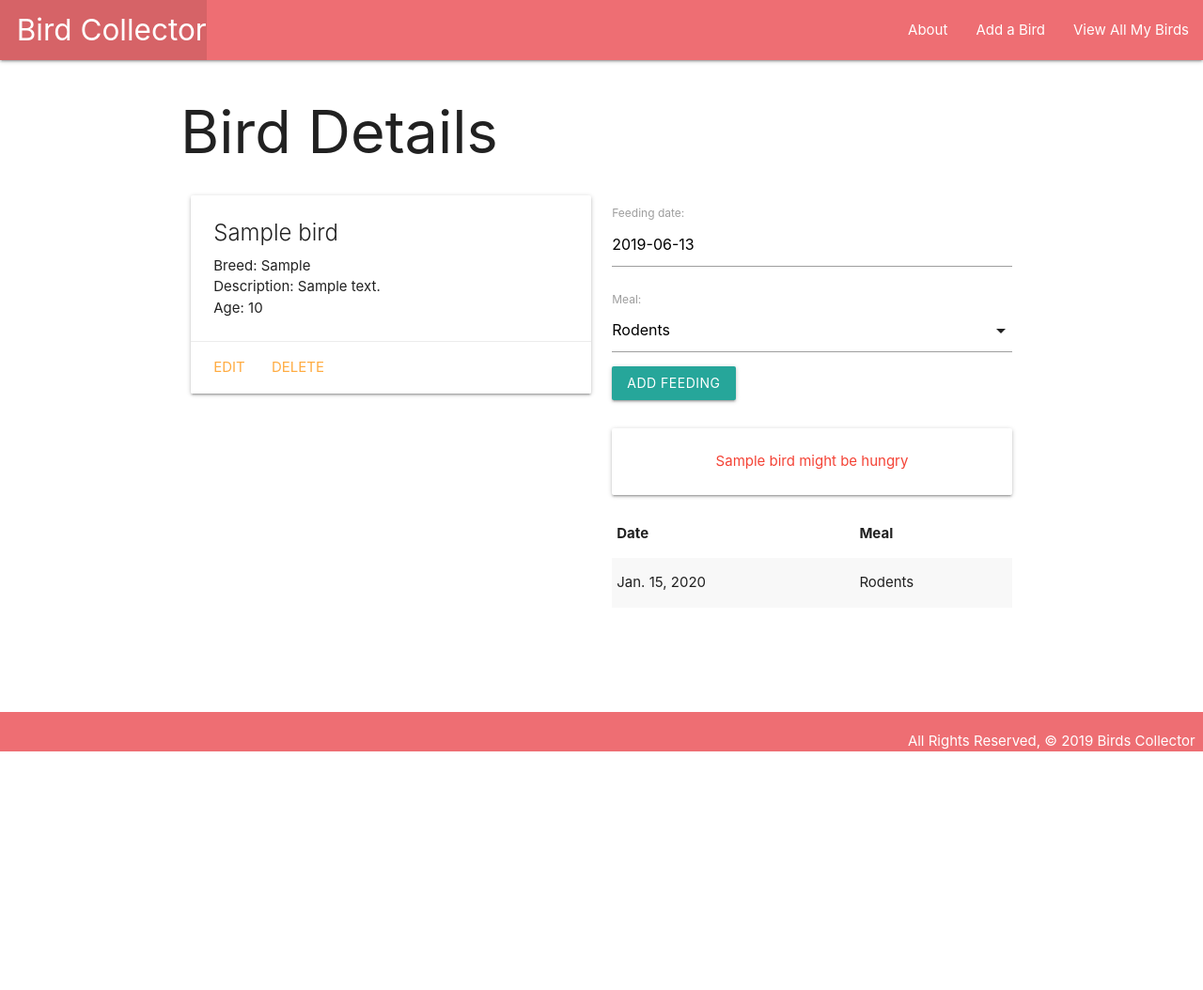
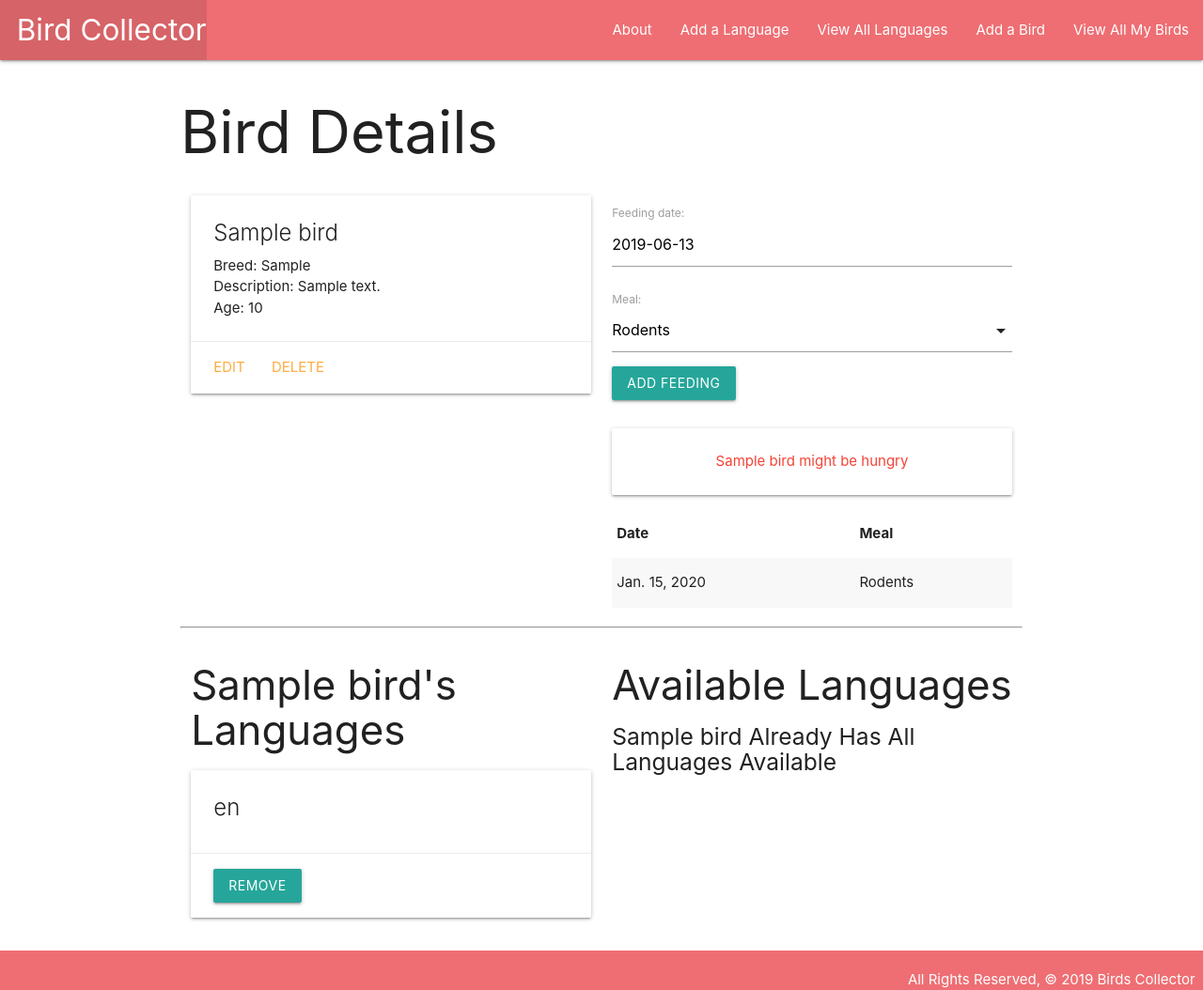
Before and after one commit to brandonroesler/finchcollector, a Django app: page /birds/1/ in a window 1280 px wide. Shown: the whole page at 94% size. Before the commit the page ends 800 px from the top, so only its background shows below. Run offline with Django 3.2, Linux system fonts and the light colour scheme; tables that the repository leaves empty hold one stand-in row (values such as "Sample post").

Commit message:
add language

```diff
--- a/main_app/admin.py
+++ b/main_app/admin.py
@@ -1,6 +1,7 @@
 from django.contrib import admin
-from .models import Bird, Feeding
+from .models import Bird, Feeding, Language
 
 # Register your models here.
 admin.site.register(Bird)
 admin.site.register(Feeding)
+admin.site.register(Language)
--- a/main_app/models.py
+++ b/main_app/models.py
@@ -8,12 +8,22 @@ MEALS = (
     ('T', 'Trash')
 )
 
+class Language(models.Model):
+    language = models.CharField(max_length=50)
+
+    def __str__(self):
+        return self.language
+
+    def get_absolute_url(self):
+        return reverse('languages_detail', kwargs={'pk': self.id})
+
 # Create your models here.
 class Bird(models.Model):
     name = models.CharField(max_length=100)
     breed = models.CharField(max_length=100)
     description = models.TextField(max_length=250)
     age = models.IntegerField()
+    languages = models.ManyToManyField(Language)
 
     def __str__(self):
         return self.name
--- a/main_app/templates/base.html
+++ b/main_app/templates/base.html
@@ -20,6 +20,8 @@
                 </ul>
                 <ul class="right">
                     <li><a href="{% url 'about' %}">About</a></li>
+                    <li><a href="{% url 'languages_create' %}">Add a Language</a></li>
+                    <li><a href="{% url 'languages_index' %}">View All Languages</a></li>
                     <li><a href="{% url 'birds_create' %}">Add a Bird</a></li>
                     <li><a href="{% url 'index' %}">View All My Birds</a></li>
                 </ul>
--- a/main_app/templates/birds/detail.html
+++ b/main_app/templates/birds/detail.html
@@ -49,7 +49,54 @@
     </table>
   </div>
 </div>
-
+<hr>
+<div class="row">
+  <div class="col s6">
+    <h3>{{ bird.name }}'s Languages</h3>
+    {% if bird.languages.count %}
+      {% for language in bird.languages.all %}
+        <div class="card">
+          <div class="card-content">
+            <span class="card-title">
+              {{ language.language }}
+            </span>
+          </div>
+            <div class="card-action">
+              <form action="{% url 'unassoc_language' bird.id language.id %}" method="post">
+                {% csrf_token %}
+                <button type="submit" class="btn">Remove</button>
+              </form>
+            </div>
+          </div>
+      {% endfor %}
+    {% else %}
+      <h5>No Languages :(</h5>
+    {% endif %}
+  </div>
+  <!-- Available languages will come after this line -->
+  <div class="col s6">
+    <h3>Available Languages</h3>
+    {% if languages.count %}
+      {% for language in languages.all %}
+        <div class="card">
+          <div class="card-content">
+            <span class="card-title">
+              {{ language.language }}
+            </span>
+          </div>
+          <div class="card-action">
+            <form action="{% url 'assoc_language' bird.id language.id %}" method="post">
+              {% csrf_token %}
+              <button type="submit" class="btn">Add</button>
+            </form>
+          </div>
+        </div>
+      {% endfor %}
+    {% else %}
+      <h5>{{bird.name}} Already Has All Languages Available</h5>
+    {% endif %}
+  </div>
+</div>
 <script>
   var dateEl = document.getElementById('id_date');
   M.Datepicker.init(dateEl, {
--- a/main_app/urls.py
+++ b/main_app/urls.py
@@ -10,4 +10,11 @@ urlpatterns = [
     path('birds/<int:pk>/update', views.BirdUpdate.as_view(), name='birds_update'),
     path('birds/<int:pk>/delete', views.BirdDelete.as_view(), name='birds_delete'),
     path('birds/<int:bird_id>/add_feeding/', views.add_feeding, name='add_feeding'),
+    path('birds/<int:bird_id>/assoc_language/<int:language_id>/', views.assoc_language, name='assoc_language'),
+    path('birds/<int:bird_id>/unassoc_language/<int:language_id>/', views.unassoc_language, name='unassoc_language'),
+    path('languages/', views.LanguageList.as_view(), name='languages_index'),
+    path('languages/<int:pk>/', views.LanguageDetail.as_view(), name='languages_detail'),
+    path('languages/create/', views.LanguageCreate.as_view(), name='languages_create'),
+    path('languages/<int:pk>/update/', views.LanguageUpdate.as_view(), name='languages_update'),
+    path('languages/<int:pk>/delete/', views.LanguageDelete.as_view(), name='languages_delete'),
 ]
--- a/main_app/views.py
+++ b/main_app/views.py
@@ -1,12 +1,13 @@
 from django.shortcuts import render, redirect
 from django.views.generic.edit import CreateView, UpdateView, DeleteView
-from .models import Bird
+from django.views.generic import ListView, DetailView
+from .models import Bird, Language
 from .forms import FeedingForm
 
 # Create your views here.
 class BirdCreate(CreateView):
     model = Bird
-    fields = '__all__'
+    fields = ['name', 'breed', 'description', 'age' ]
     success_url = '/birds/'
 
 class BirdUpdate(UpdateView):
@@ -29,9 +30,10 @@ def birds_index(request):
 
 def birds_detail(request, bird_id):
     bird = Bird.objects.get(id=bird_id)
+    languages_bird_doesnt_have = Language.objects.exclude(id__in=bird.languages.all().values_list('id'))
     feeding_form = FeedingForm()
     return render(request, 'birds/detail.html', {
-        'bird': bird, 'feeding_form': feeding_form
+        'bird': bird, 'languages': languages_bird_doesnt_have, 'feeding_form': feeding_form
     })
 
 def add_feeding(request, bird_id):
@@ -41,3 +43,29 @@ def add_feeding(request, bird_id):
       new_feeding.bird_id = bird_id
       new_feeding.save()
   return redirect('detail', bird_id=bird_id)
+
+class LanguageList(ListView):
+  model = Language
+
+class LanguageDetail(DetailView):
+  model = Language
+
+class LanguageCreate(CreateView):
+  model = Language
+  fields = '__all__'
+
+class LanguageUpdate(UpdateView):
+  model = Language
+  fields = '__all__'
+
+class LanguageDelete(DeleteView):
+  model = Language
+  success_url = '/languages/'
+
+def assoc_language(request, bird_id, language_id):
+  Bird.objects.get(id=bird_id).languages.add(language_id)
+  return redirect('detail', bird_id=bird_id)
+
+def unassoc_language(request, bird_id, language_id):
+  Bird.objects.get(id=bird_id).languages.remove(language_id)
+  return redirect('detail', bird_id=bird_id)
```
Also changed, not shown: main_app/templates/main_app/language_detail.html (added, +19 -0 lines), main_app/templates/main_app/language_form.html (added, +19 -0 lines), main_app/templates/main_app/language_list.html (added, +16 -0 lines), main_app/migrations/0003_auto_20190612_2155.py (added), main_app/migrations/0004_bird_languages.py (added).
